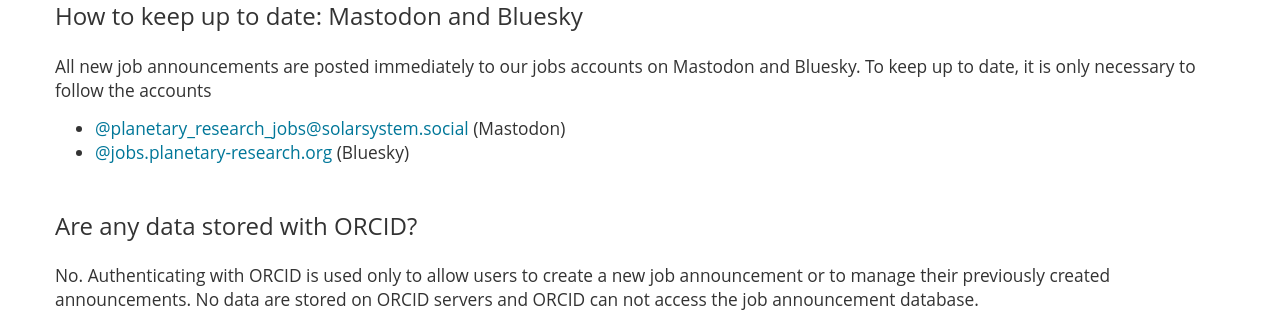
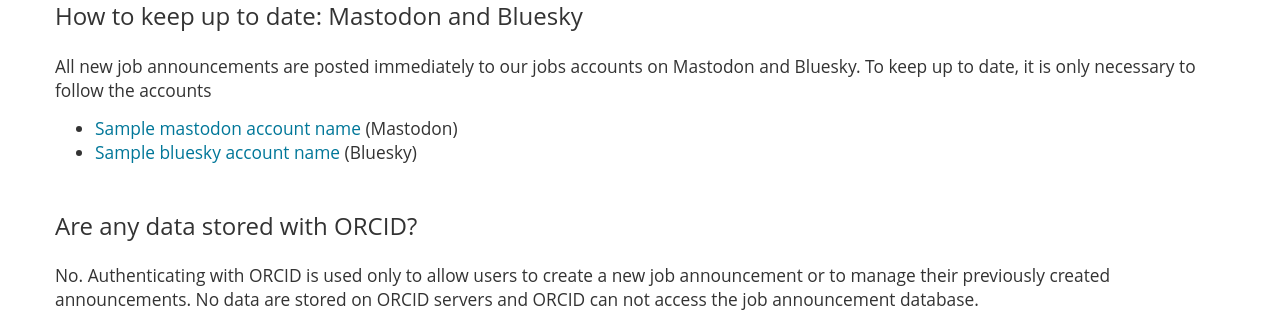
Before and after one commit to planetary-research/job-announcements, a Flask app: template templates/faq.html in a window 1280 px wide. Shown: the part 1239-1553 px from the top of the page. Run offline with Flask 3, Linux system fonts and the light colour scheme; the template is opened without the code that fills it: most values are stand-ins (such as "Sample title", 1, 10 or a date in 2020); parts of the project's set-up code (start-up, migrations or seed data) failed here and were passed over; some libraries are stand-ins or nearby versions.

Commit message:
Update README

```diff
--- a/app.py
+++ b/app.py
@@ -434,6 +434,10 @@ def faq():
 
     data = {
         "role_id": role_id,
+        "mastodon_account_name": config.mastodon_account_name,
+        "mastodon_account_url": config.mastodon_account_url,
+        "bluesky_account_name": config.bluesky_account_name,
+        "bluesky_account_url": config.bluesky_account_url,
     }
     return render_template("faq.html", **(base_data | data))
 
--- a/config.py
+++ b/config.py
@@ -74,7 +74,11 @@ mastodon_client_id = os.getenv("mastodon_client_id")
 mastodon_client_secret = os.getenv("mastodon_client_secret")
 mastodon_access_token = os.getenv("mastodon_access_token")
 mastodon_api_base_url = os.getenv("mastodon_api_base_url")
+mastodon_account_name = os.getenv("mastodon_account_name")
+mastodon_account_url = os.getenv("mastodon_account_url")
 
 # Bluesky API credentials
 bluesky_username = os.getenv("bluesky_username")
 bluesky_app_password = os.getenv("bluesky_app_password")
+bluesky_account_name = os.getenv("bluesky_account_name")
+bluesky_account_url = os.getenv("bluesky_account_url")
--- a/templates/faq.html
+++ b/templates/faq.html
@@ -71,10 +71,10 @@
       Mastodon and Bluesky. To keep up to date, it is only necessary to follow
       the accounts</p>
     <ul>
-      <li> <a href="https://solarsystem.social/@planetary_research_jobs">
-        @planetary_research_jobs@solarsystem.social</a> (Mastodon)</li>
-      <li><a href="https://bsky.app/profile/jobs.planetary-research.org">
-        @jobs.planetary-research.org</a> (Bluesky)</li>
+      <li> <a href="{{ mastodon_account_url }}">
+        {{ mastodon_account_name }}</a> (Mastodon)</li>
+      <li><a href="{{ bluesky_account_url }}">
+        {{ bluesky_account_name }}</a> (Bluesky)</li>
     </ul>
 
     <h3 id="data">Are any data stored with ORCID?</h3>
```
Also changed, not shown: README.md, 1 other file.
